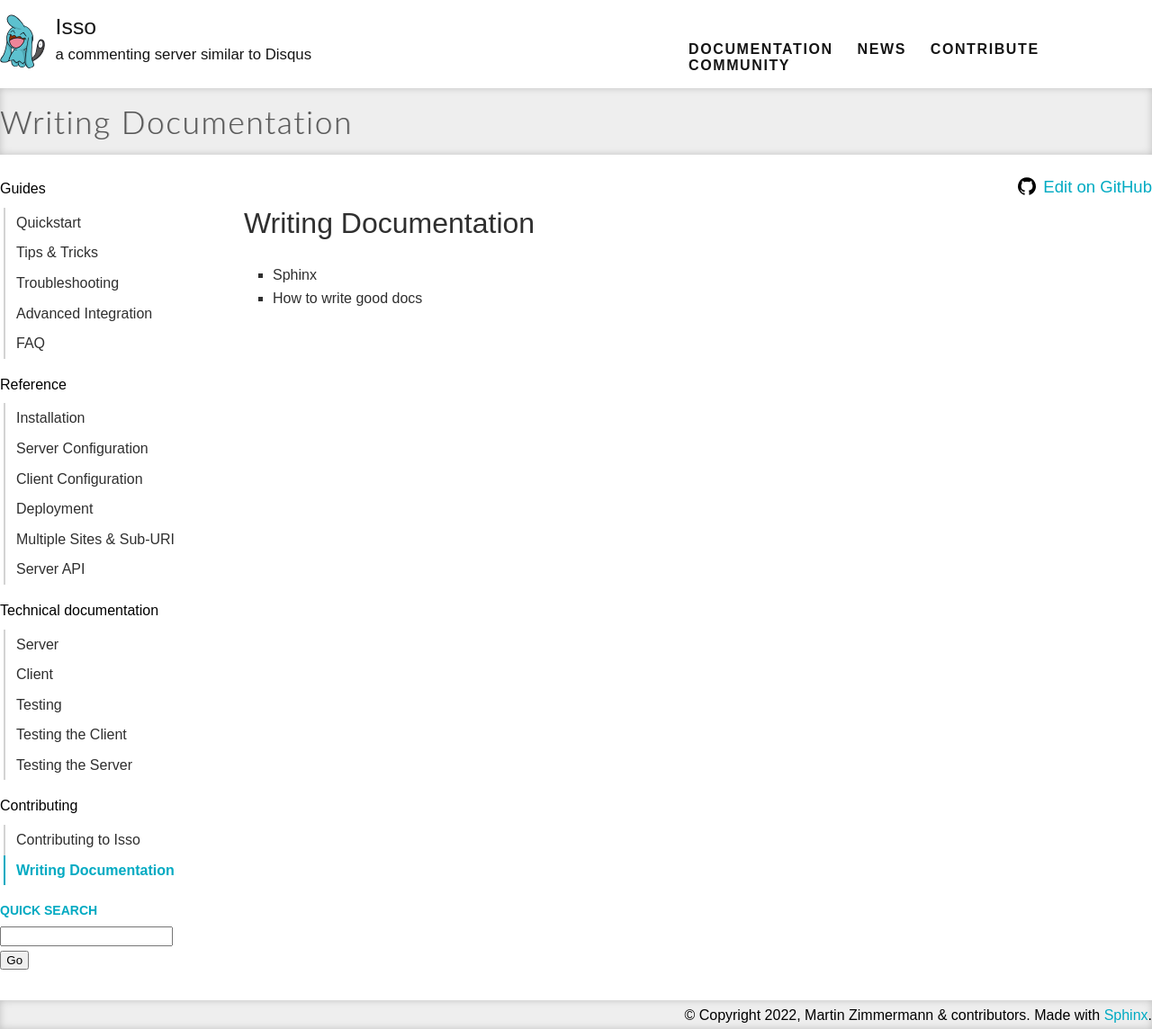
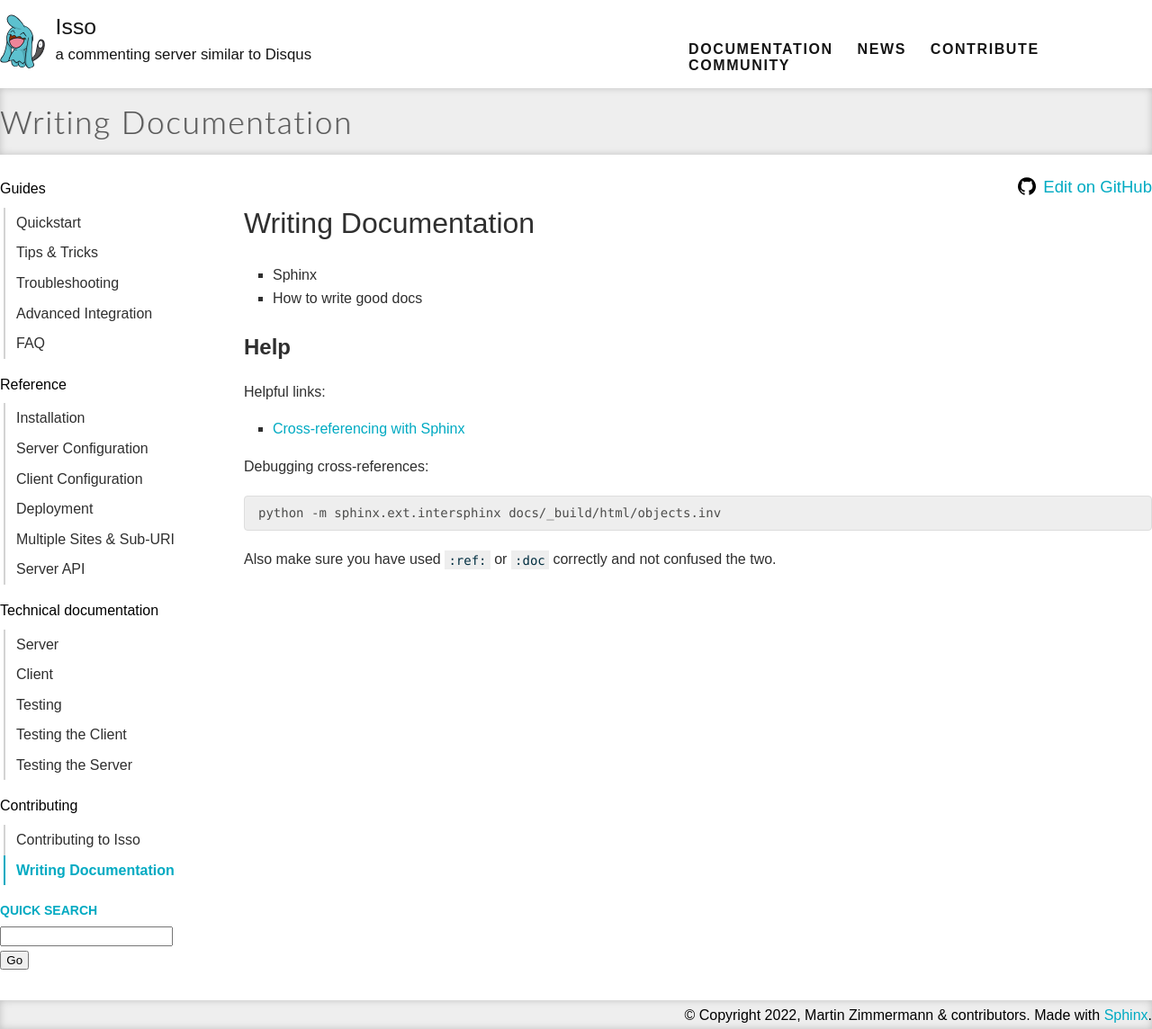
Before and after one commit to isso-comments/isso, a Sphinx documentation site: the page built from docs/docs/contributing/documentation.rst, in a window 1280 px wide. Shown: the whole page at 90% size. Built offline with Sphinx 7.4.7, drawn with Linux system fonts in a browser that asks for light colours.

Commit message:
docs: contrib/docs: Add cross-ref help

```diff
--- a/docs/docs/contributing/documentation.rst
+++ b/docs/docs/contributing/documentation.rst
@@ -3,3 +3,19 @@
 
 - Sphinx
 - How to write good docs
+
+Help
+----
+
+Helpful links:
+
+- `Cross-referencing with Sphinx <https://docs.readthedocs.io/en/stable/guides/cross-referencing-with-sphinx.html>`_
+
+Debugging cross-references:
+
+.. code-block:: sh
+
+    python -m sphinx.ext.intersphinx docs/_build/html/objects.inv
+
+Also make sure you have used ``:ref:`` or ``:doc``
+correctly and not confused the two.
```
